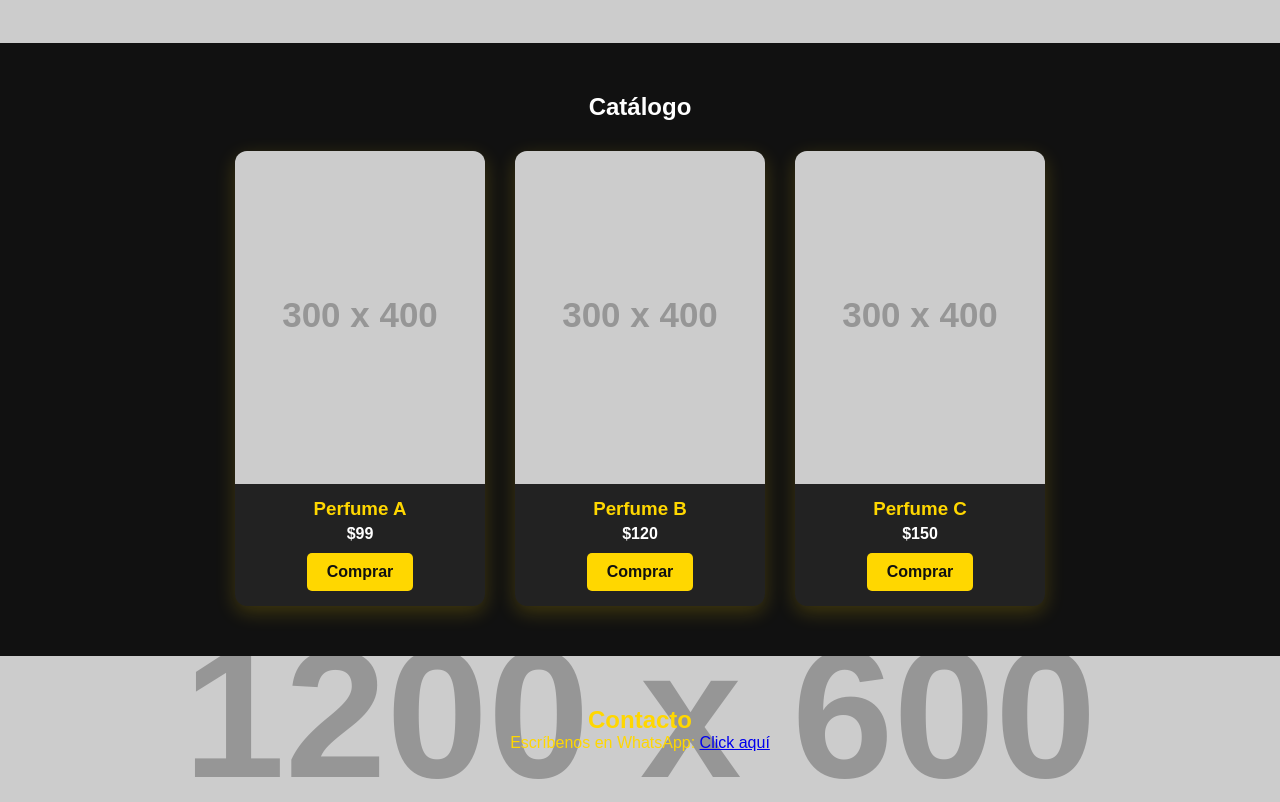
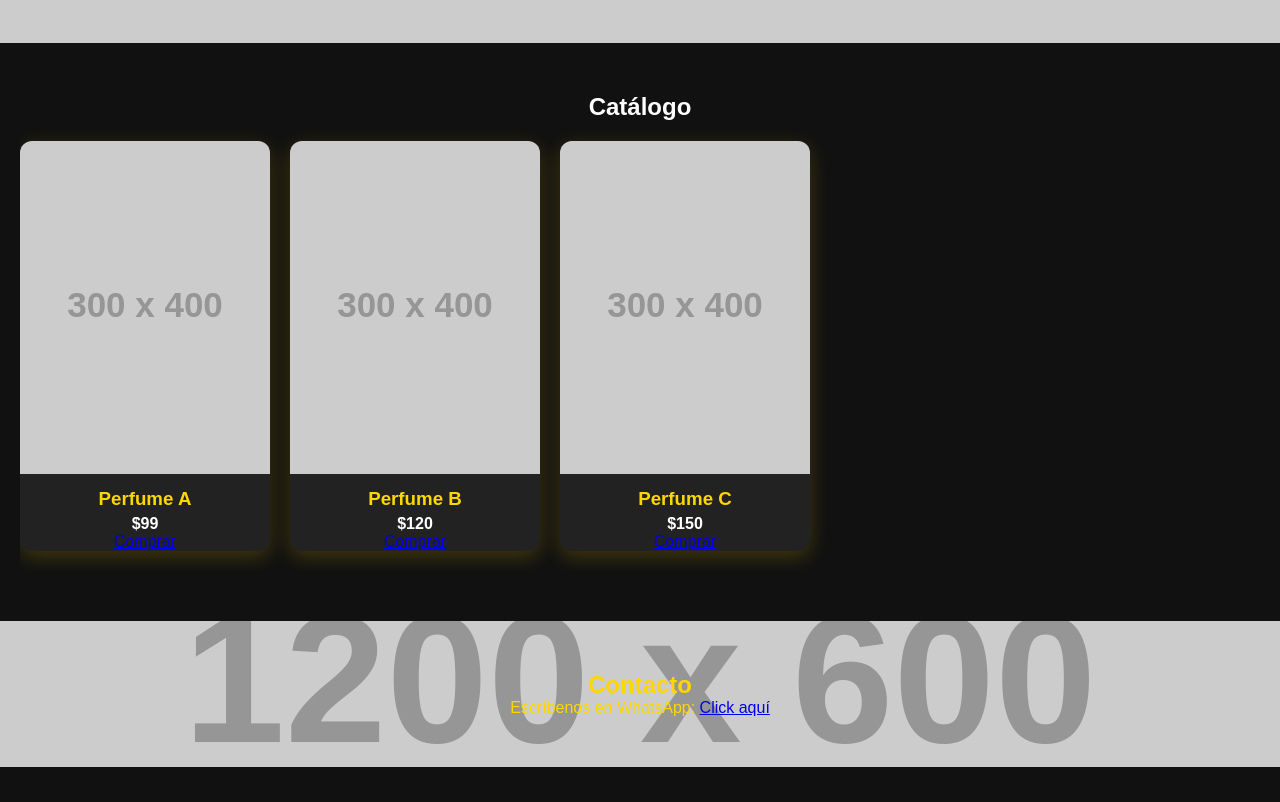
Before and after one commit to kelffren/Arabic_scentsBronx, a plain HTML site: page index.html in a window 1280 px wide. Shown: the part 520-1322 px from the top of the page. After the commit the page ends 1287 px from the top, so only its background shows below. Drawn offline with Linux system fonts and the light colour scheme; placeholder pictures from the web are drawn by us.

Commit message:
Actualizar style.css

```diff
--- a/style.css
+++ b/style.css
@@ -27,17 +27,40 @@ header nav ul li a:hover{color:#fff200;}
 .slide.active{transform:rotateY(0deg) scale(1.05);opacity:1;}
 
 /* Catálogo con glow */
+/* Catálogo horizontal con glow */
 #catalogo{padding:50px 20px;text-align:center;background:#111;}
-.products{display:flex;flex-wrap:wrap;justify-content:center;gap:30px;margin-top:30px;}
-.product{background:#222;border-radius:12px;overflow:hidden;box-shadow:0 6px 20px rgba(255,215,0,0.2);width:250px;transition:transform 0.4s, box-shadow 0.4s;}
-.product:hover{transform:translateY(-15px) scale(1.05);box-shadow:0 0 25px 5px gold;}
+.products{
+  display:flex;
+  flex-wrap:nowrap; /* no se envuelvan */
+  overflow-x:auto;  /* scroll horizontal */
+  gap:20px;
+  padding:20px 0;
+  scroll-behavior:smooth; /* desplazamiento suave */
+}
+
+.product{
+  flex:0 0 auto; /* cada tarjeta mantiene su tamaño */
+  width:250px;
+  background:#222;
+  border-radius:12px;
+  overflow:hidden;
+  box-shadow:0 6px 20px rgba(255,215,0,0.2);
+  transition:transform 0.4s, box-shadow 0.4s;
+}
+
+.product:hover{
+  transform:translateY(-10px) scale(1.05);
+  box-shadow:0 0 25px 5px gold;
+}
+
 .product img{width:100%;transition:transform 0.4s;}
 .product:hover img{transform:scale(1.1);}
 .product h3{padding:10px 0 5px;color:gold;}
 .product p{color:#fff;font-weight:bold;}
-.btn{display:inline-block;margin:10px 0 15px;padding:10px 20px;background:gold;color:#111;text-decoration:none;font-weight:bold;border-radius:5px;transition:background 0.3s, transform 0.3s;}
-.btn:hover{background:#fff200;transform:scale(1.1);}
 
+/* Ocultar scrollbar en algunos navegadores */
+.products::-webkit-scrollbar{display:none;}
+.products{-ms-overflow-style:none;scrollbar-width:none;}
 /* Parallax */
 .parallax{background-attachment:fixed;background-size:cover;background-position:center;position:relative;}
 .parallax:nth-of-type(odd){background-image:url('https://via.placeholder.com/1200x600?text=Fondo+Parallax+1');}
```
